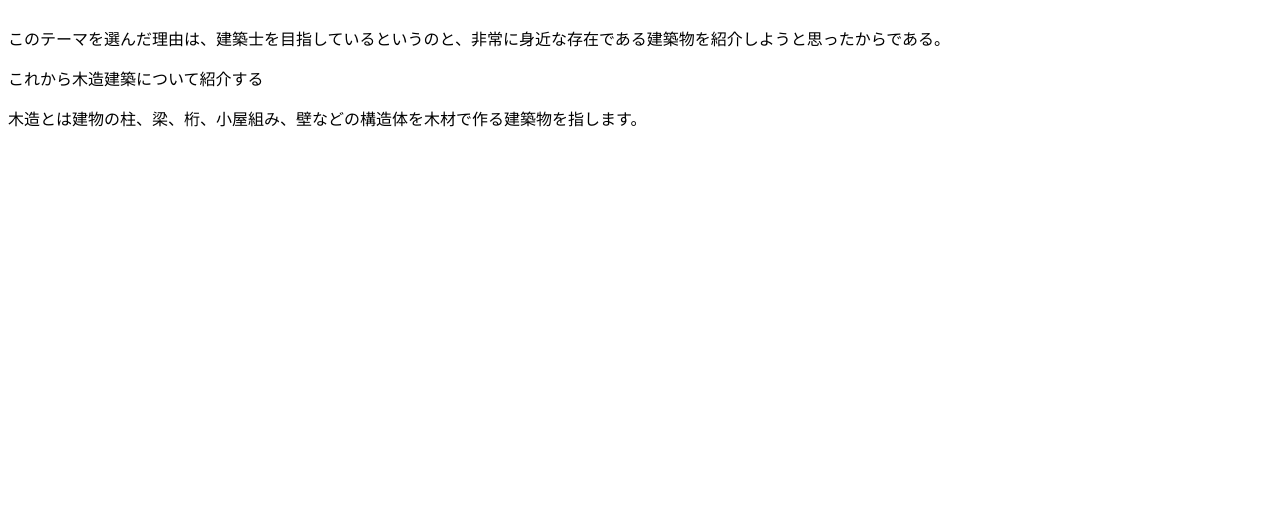
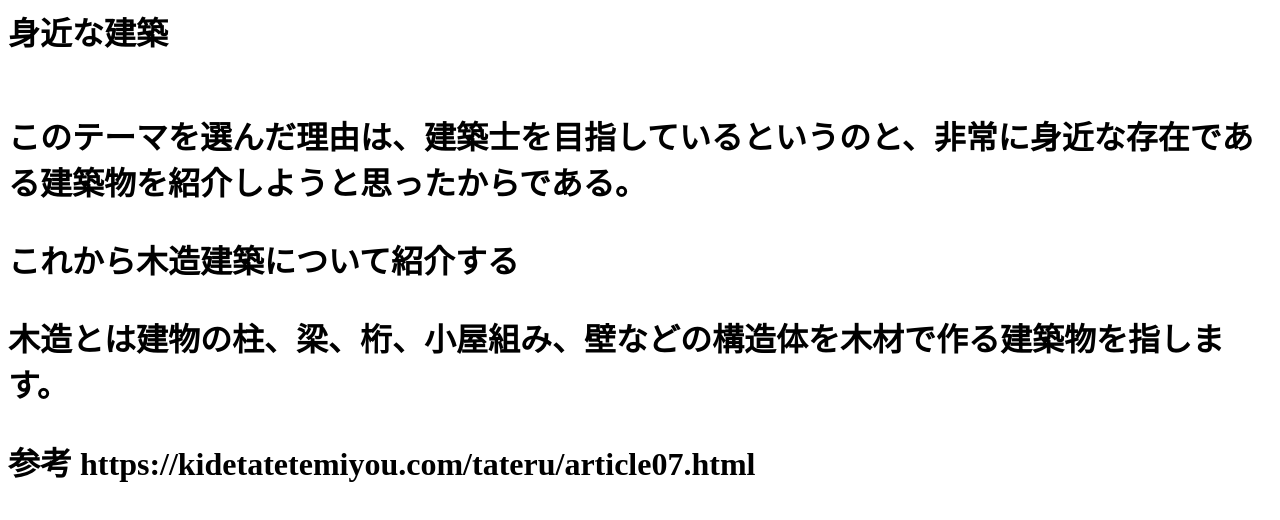
Before and after one commit to 51014t/51014t.github.io, a plain HTML site: page cl2020.html in a window 1280 px wide. Drawn offline with Linux system fonts and the light colour scheme.

Commit message:
Add files via upload

```diff
--- a/cl2020.html
+++ b/cl2020.html
@@ -3,8 +3,11 @@
 <TITLE>身近な建築</TITLE>
 </HEAD>
 <BODY>
+<H1>身近な建築<H1>
 <br>このテーマを選んだ理由は、建築士を目指しているというのと、非常に身近な存在である建築物を紹介しようと思ったからである。
 <p>これから木造建築について紹介する
 <p>木造とは建物の柱、梁、桁、小屋組み、壁などの構造体を木材で作る建築物を指します。
+<p>参考
+<a herf="https://kidetatetemiyou.com/tateru/article07.html/">https://kidetatetemiyou.com/tateru/article07.html
 </BODY>
 </HTML>
```
